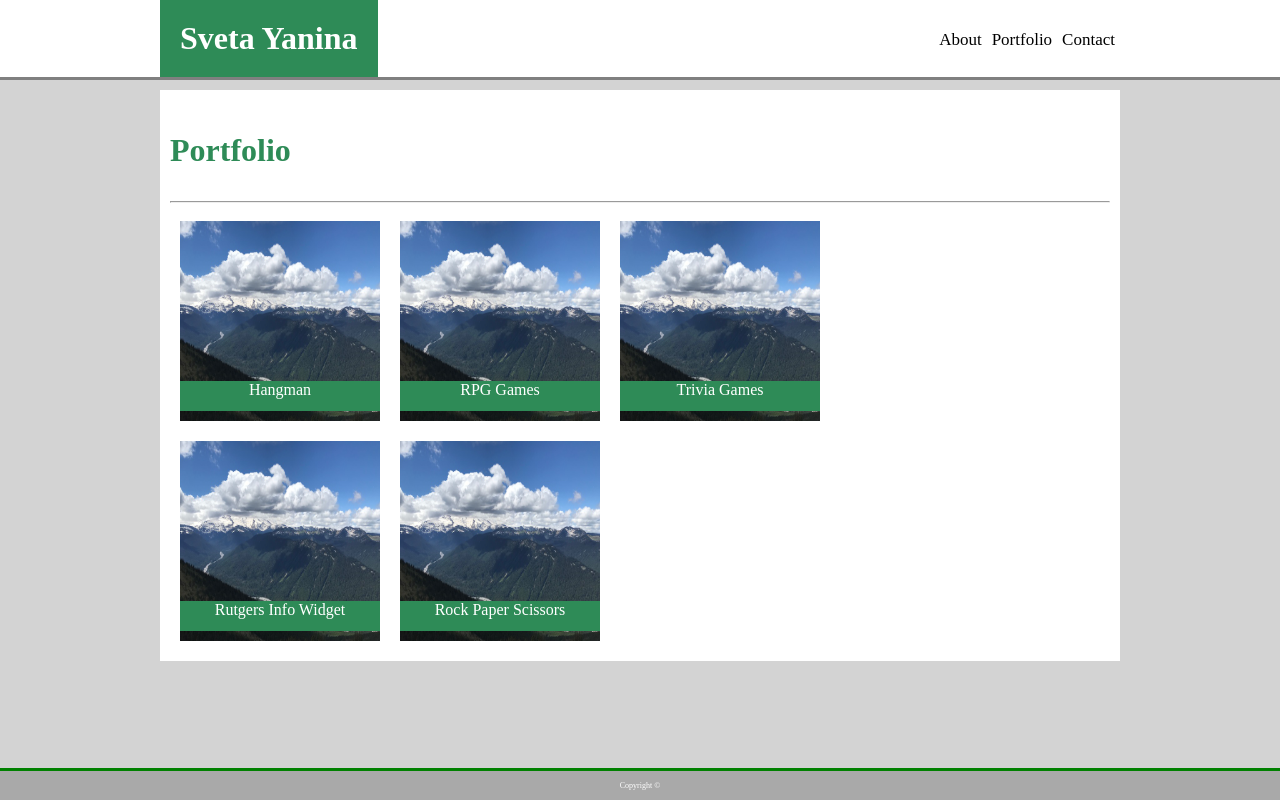
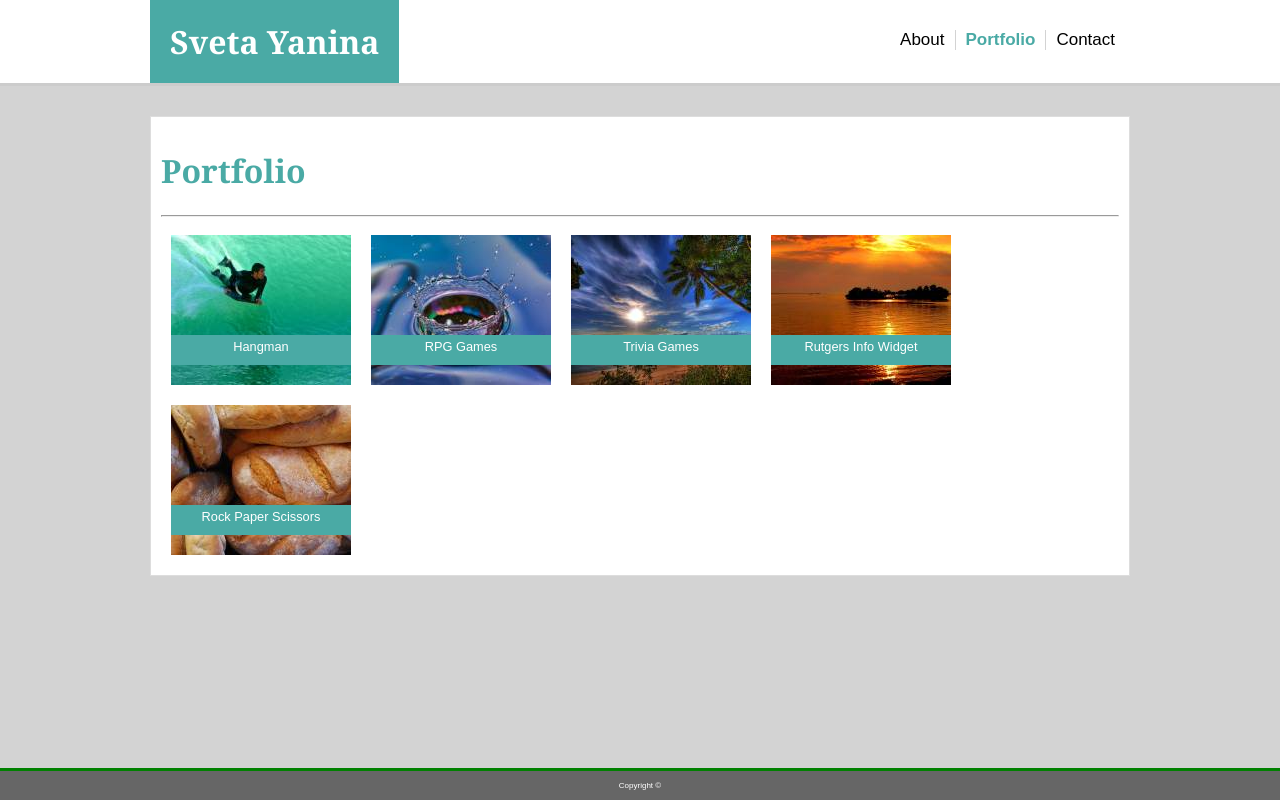
Before and after one commit to Code-SY/Basic-Portfolio, a plain HTML site: page portfolio.html in a window 1280 px wide. Drawn offline with Linux system fonts and the light colour scheme.

Commit message:
Corrected style.css, updated recommended colors and fonts, add custom images for portfolio page

```diff
--- a/assets/css/style.css
+++ b/assets/css/style.css
@@ -3,17 +3,20 @@ body {
     padding: 0px;
     height: 100%;
     background-color: lightgray;
+    color: #777777;
+    font-family: 'Arial', 'Helvetica Neue', Helvetica, sans-serif;
 }
 
 #header {
-    margin-bottom: 10px;
-    border-bottom: 3px gray solid;
-    background-color: white;
+    margin-bottom: 30px;
+    border-bottom: 3px #cccccc solid;
+    background-color: #ffffff;
 }
 
 #headerContent {
-    width: 960px;
-    margin: 0 auto;
+    padding-left: 150px;
+    padding-right: 150px;
+    min-width: 600px;
 }
 
 #title {
@@ -21,8 +24,9 @@ body {
     display: inline-block;
     font-size: 2em;
     font-weight: bold;
-    color: white;
-    background-color: seagreen;
+    color: #ffffff;
+    background-color: #4aaaa5;
+    font-family: 'Georgia', Times, Times New Roman, serif;
 }
 
 #navigation {
@@ -34,9 +38,21 @@ body {
     float: left;
     color: black;
     text-align: center;
-    padding: 10px 5px;
+    margin: 10px 5px;
+    padding-right: 10px;
     text-decoration: none;
     font-size: 17px;
+    border-right: 1px lightgray solid;
+}
+
+a.navigationCurrent {
+    color: #4aaaa5 !important;
+    font-weight: bold !important;
+    cursor: default;
+}
+
+a.navigationLast {
+    border-right: 0px !important;
 }
 
 .clearFloat {
@@ -45,17 +61,21 @@ body {
 }
 
 #content {
+    margin-left: 150px;
+    margin-right: 150px;
     padding: 10px;
-    width: 940px;
-    margin: 0 auto;
+    min-width: 600px;
     background-color: white;
     height: 100%;
+    line-height: 1.5em;
+    border: 1px #dddddd solid;
 }
 
 #contentTitle {
     font-size: 2em;
     font-weight: bold;
-    color: seagreen;
+    color: #4aaaa5;
+    font-family: 'Georgia', Times, Times New Roman, serif;
 }
 
 #content img {
@@ -74,7 +94,7 @@ body {
     bottom: 0;
     text-align: center;
     color: white;
-    background-color: darkgray;
+    background-color: #666666;
 }
 
 span.clear {
@@ -83,49 +103,49 @@ span.clear {
 }
 
 .portfolioItem {
-    width: 200px;
-    height: 200px;
     margin: 10px;
     position: relative;
 }
+
 .portfolioItem img {
-    width: 200px;
-    height: 200px;
+    width: 180px;
+    height: 150px;
 }
 
 .portfolioTitle {
     position: absolute;
-    width: 200px;
+    width: 180px;
     height: 30px;
     left: 0px;
-    bottom: 10px;
-    background-color: seagreen;
+    bottom: 20px;
+    background-color: #4aaaa5;
     color: white;
     text-align: center;
-    vertical-align: middle;
+    font-size: 0.8em;
 }
 
 label {
-    color: darkgray;
     margin-bottom: 5px;
 }
 
-input[type=text], select {
+input[type=text] {
+    padding: 10px 5px;
     width: 100%;
     display: inline-block;
     border: 1px solid #ccc;
-    margin-bottom: 5px;
-    padding: 5px 5px;
+    box-sizing: border-box;
 }
 
 input[type=submit] {
-    background-color: seagreen;
+    background-color: #4aaaa5;
     color: white;
-    padding: 14px 20px;
+    padding: 10px 15px;
     cursor: pointer;
 }
 
 textarea {
+    padding: 10px 5px;
     width: 100%;
     height: 100px;
+    box-sizing: border-box;
 }
--- a/portfolio.html
+++ b/portfolio.html
@@ -4,7 +4,7 @@
     <meta charset="UTF-8">
     <meta name="viewport" content="width=device-width, initial-scale=1.0">
     <meta http-equiv="X-UA-Compatible" content="ie=edge">
-    <link rel="stylesheet" href="/assets/css/style.css">
+    <link rel="stylesheet" href="assets/css/style.css">
     <title>My Bio</title>
 </head>
 <body>
@@ -15,9 +15,9 @@
             </div>
             <div id="navigation">
                 <a href="index.html">About</a>
-                <a href="portfolio.html">Portfolio</a>
-                <a href="contact.html">Contact</a>
-            </div>
+                <a class="navigationCurrent" href="#">Portfolio</a>
+                <a class="navigationLast" href="contact.html">Contact</a>
+                </div>
         </div>
     </div>
     <div class="clearFloat"></div>
@@ -25,28 +25,27 @@
         <p id="contentTitle">Portfolio</p>
         <hr>
         <div class="portfolioItem" style="float: left;">
-            <img src="/assets/images/image.jpg">
+            <img alt="Image 1" src="/assets/images/image1.jpg">
             <div class="portfolioTitle">Hangman</div>
         </div>
 
         <div class="portfolioItem" style="float: left;">
-            <img src="/assets/images/image.jpg">
+            <img alt="Image 2" src="/assets/images/image2.jpg">
             <div class="portfolioTitle">RPG Games</div>
         </div>
 
         <div class="portfolioItem" style="float: left;">
-            <img src="/assets/images/image.jpg">
+            <img alt="Image 3" src="/assets/images/image3.jpg">
             <div class="portfolioTitle">Trivia Games</div>
         </div>
-        <span class="clear"></span>
 
         <div class="portfolioItem" style="float: left;">
-            <img src="/assets/images/image.jpg">
+            <img alt="Image 4" src="/assets/images/image4.jpg">
             <div class="portfolioTitle">Rutgers Info Widget</div>
         </div>
 
         <div class="portfolioItem" style="float: left;">
-            <img src="/assets/images/image.jpg">
+            <img alt="Image 5" src="/assets/images/image5.jpg">
             <div class="portfolioTitle">Rock Paper Scissors</div>
         </div>
 
```
Also changed, not shown: contact.html (+5 -3 lines), index.html (+5 -5 lines), assets/images/image1.jpg (added), assets/images/image2.jpg (added), assets/images/image3.jpg (added), assets/images/image4.jpg (added), assets/images/image5.jpg (added).
